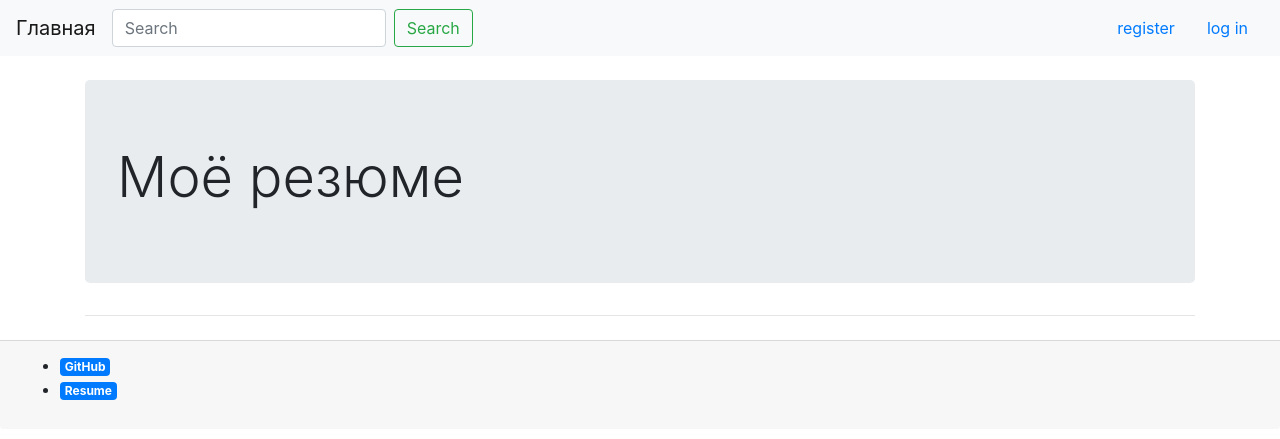
After one commit to DmitKos/dkos.site, a Django app: template resume/templates/resume/resume.html in a window 1280 px wide. The commit adds this page. Shown: the top 439 px of the page. Run offline with Django 3.2, Linux system fonts and the light colour scheme; the template is opened without the code that fills it, so the values that code supplies are empty; some libraries are stand-ins or nearby versions.

Commit message:
added resume app html templates

```diff
--- a/blog/templates/blog/base.html
+++ b/blog/templates/blog/base.html
@@ -22,14 +22,11 @@
 		  <span class="navbar-toggler-icon"></span>
 		</button>
 		<div class="collapse navbar-collapse" id="navbarNav">
-		  <ul class="navbar-nav">
+		  <!-- <ul class="navbar-nav">
 			<li class="nav-item">
-			  <a class="nav-link" href="{% url 'blog:topics' %}">Blog</span></a>
+			  <a class="nav-link" href="">Blog</span></a>
 			</li>
-			<li class="nav-item">
-			  <a class="nav-link" href="">Resume</a>
-			</li>
-		  </ul>
+		  </ul> -->
 		  <form class="form-inline my-2 my-lg-0" action="">
 			<input class="form-control mr-sm-2" type="search" placeholder="Search" aria-label="Search">
 			<button class="btn btn-outline-success my-2 my-sm-0" type="submit">Search</button>
@@ -61,7 +58,10 @@
                 <ul>
                     <li>
                         <a href="https://github.com/DmitKos/" class="badge badge-primary">GitHub</a>
-                    </li>
+					</li>
+					<li>
+						<a href="{% url 'resume:resume' %}" class="badge badge-primary">Resume</a>
+					</li>
                 </ul>
             {% endblock footer %}
         </div>
--- a/blog/templates/blog/comments_entry.html
+++ b/blog/templates/blog/comments_entry.html
@@ -11,8 +11,8 @@
 <h3>Comments:</h3>
 <p>
 {% for comment in comments %}
-<p>{{ comment.owner }}: {{ comment }}</p>
-<p>{{ comment.date_added }}</p>
+<p>{{ comment.author }}: {{ comment }}</p>
+<p>{{ comment.date }}</p>
 <br>
 {% empty %}
 <p>There are no comments for this entry yet.</p>
--- a/blog/urls.py
+++ b/blog/urls.py
@@ -5,9 +5,11 @@ from . import views
 app_name = 'blog'
 urlpatterns = [
     # домашняя страница
+    #path('', views.index, name='index'),
+    # домашняя страница
     path('', views.index, name='index'),
     # страница блога со списком постов (Topic)
-    path('blog/', views.topics, name='topics'),
+    path('topics/', views.topics, name='topics'),
     # страница для каждого поста (Topic)
     path('topics/<str:slug>/', views.topic, name='topic'),
     # страница со списком тегов (Tag)
--- a/dkos_site/urls.py
+++ b/dkos_site/urls.py
@@ -20,4 +20,5 @@ urlpatterns = [
     path('admin/', admin.site.urls),
     path('', include('blog.urls')),
     path('users/', include('users.urls')),
+    path('', include('resume.urls')),
 ]
--- /dev/null
+++ b/resume/templates/resume/resume.html
@@ -0,0 +1,17 @@
+{% extends "blog/base.html" %}
+
+{% block header %}
+	<div class='jumbotron'>
+		<h1 class="display-4">Моё резюме</h1>
+	</div>
+{% endblock header %}
+
+{% block content %}
+<hr class="my-4">
+<div class="lead">
+    {% for resume in resumes %}
+    <p>{{ resume.title }}</p>
+    <p>{{ resume.text }}</p>
+    {% endfor %}
+</div>
+{% endblock content %}
--- a/resume/urls.py
+++ b/resume/urls.py
@@ -4,5 +4,6 @@ from . import views
 
 app_name = 'resume'
 urlpatterns = [
-
+    # домашняя страница
+    path('resume/', views.resume, name='resume'),
 ]
```
Also changed, not shown: blog/templates/blog/index.html (+18 -8 lines), blog/templates/blog/topic.html (+7 -5 lines), blog/templates/blog/topics.html (+5 -11 lines), blog/views.py (+12 -5 lines), resume/views.py (+7 -0 lines).
